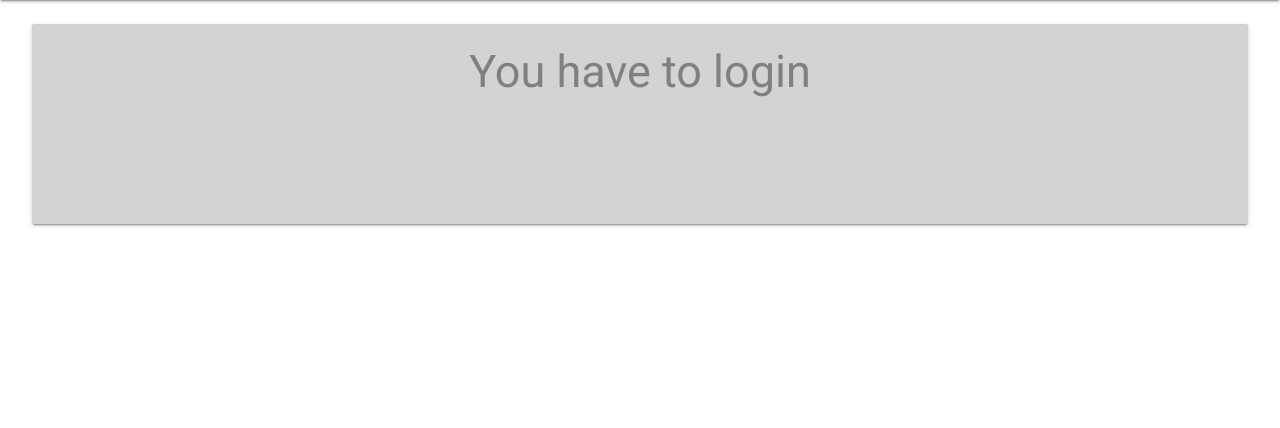
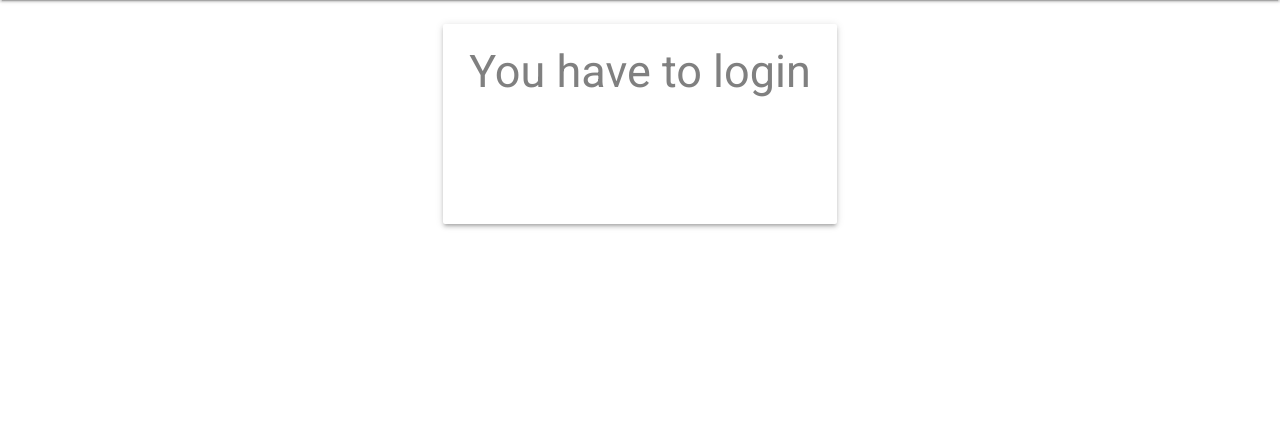
Before and after one commit to sjmikee/rdef, a Django app: page / in a window 1280 px wide. Shown: the part 64-492 px from the top of the page. Run offline with Django 3.2, Linux system fonts and the light colour scheme; data that the repository does not hold is empty.

Commit message:
changed have to login and success cards

```diff
--- a/web_interface/templates/rdef_web/index.html
+++ b/web_interface/templates/rdef_web/index.html
@@ -104,14 +104,14 @@
       .no-login-card-wide.mdl-card {
         height: 20px;
         width: 100%;
-        background-color: lightgrey;
+        background-color: white;
         text-align: center;
         color: grey;
       }
     </style>
     <div class="mdl-grid" style="align-items:center; justify-content: center; padding:24px; flex: none;">
-      <div class="mdl-cell--12-col">
-        <div class="no-login-card-wide mdl-card mdl-shadow--2dp">
+      <div class="mdl-cell--4-col">
+        <div class="no-login-card-wide mdl-card mdl-shadow--3dp">
           <h2>You have to login</h2>
         </div>
       </div>
```
Also changed, not shown: web_interface/templates/rdef_web/reg_complited.html (+19 -1 lines), resources/realdefdb.db.
